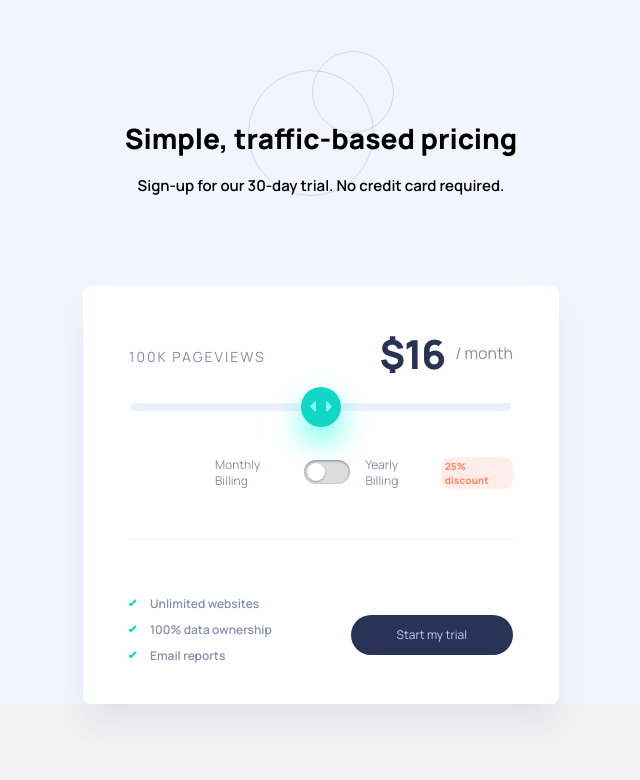
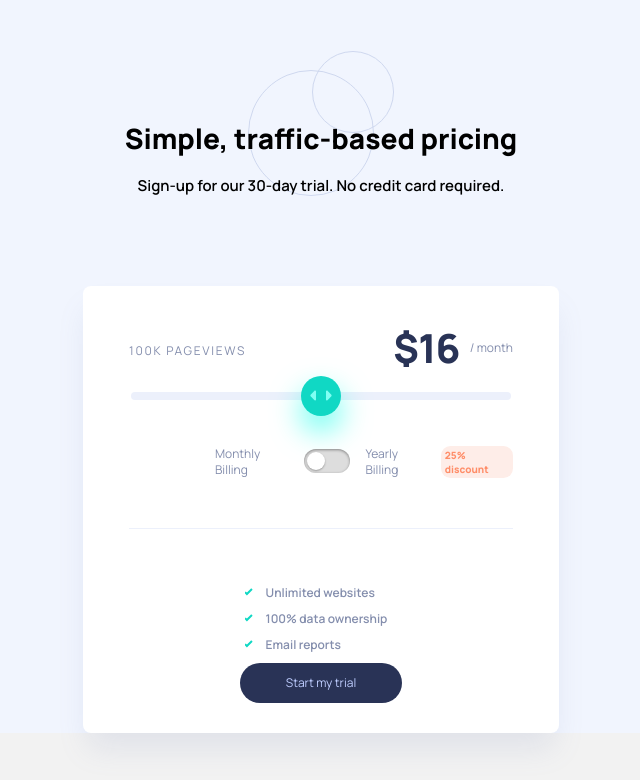
Before and after one commit to leavehumanitybehind/ubitinonevami.github.io, a plain HTML site: page index.html in a window 1280 px wide. Shown: the whole page, without its empty margins (319-959 px from the left). Drawn offline with Linux system fonts and the light colour scheme.

Commit message:
style fixes

```diff
--- a/index.html
+++ b/index.html
@@ -67,14 +67,26 @@
 
 </html>
 <style>
+    :root {
+        --white: #ffffff;
+        --light-grey: #F2F2F2;
+        --border-grey: #ECF0FB;
+        --basic-grey: #848EAD;
+        --basic-blue: #293356;
+        --peach: #FF8D68;
+
+    }
+
     body {
         width: 100%;
         margin: 0;
         padding: 0;
         font-family: 'Manrope', sans-serif;
-            background: #F2F2F2;
+        font-size: 12px;
+        background: var(--light-grey);
         position: relative;
     }
+
 
     .container {
         margin: 0 auto;
@@ -90,14 +102,28 @@
         background-image: url(./bg-circles.svg);
         background-position: bottom center;
         background-repeat: no-repeat;
+    }
 
+
+    @media (min-width: 868px) {
+        .text-block {
+            padding-top: 100px;
+            margin-bottom: 90px;
         }
+    }
+
 
     .text-block__title {
         font-weight: 800;
         font-size: 20px;
         line-height: 38px;
         text-align: center;
+    }
+
+    @media (min-width: 868px) {
+        .text-block__title {
+            font-size: 28px;
+        }
     }
 
     .text-block__desc {
@@ -107,15 +133,33 @@
         text-align: center;
     }
 
-        form {
+    @media (min-width: 868px) {
+        .text-block__desc {
+            font-size: 15px;
+        }
+    }
+
+    .form {
         margin: 0 auto;
         width: 60%;
-            background-color: white;
+        background-color: var(--white);
         padding: 40px 46px 30px 46px;
         box-shadow: 0px 20px 30px -5px rgba(127, 137, 185, 0.152073);
         border-radius: 8px;
         margin-bottom: 136px;
-            color: #848EAD;
+        color: var(--basic-grey);
+    }
+
+    @media (min-width: 868px) {
+        .form {
+            width: 50%;
+        }
+    }
+
+    @media (min-width: 1266px) {
+        .form {
+            width: 30%;
+        }
     }
 
     .form__text {
@@ -128,11 +172,17 @@
 
     .form__text-pageviews {
         order: 1;
-            font-size: 14px;
-            line-height: 19px;
+        line-height: 16px;
         margin: 0 auto 25px;
-            letter-spacing: 2px;
+        letter-spacing: 1.71429px;
         text-transform: uppercase;
+    }
+
+    @media (min-width: 668px) {
+        .form__text-pageviews {
+            margin: 0;
+            margin-top: -14px;
+        }
     }
 
     .form__text-general-price {
@@ -142,16 +192,28 @@
         align-items: center;
     }
 
+    @media (min-width: 668px) {
+        .form__text-general-price {
+            order: 2;
+            margin: 0 0 20px 0;
+        }
+    }
+
     .form__text-price {
-
-            font-style: normal;
         font-weight: 800;
         font-size: 32px;
-            line-height: 55px;
-            letter-spacing: -1px;
-            color: #293356;
+        line-height: 44px;
+        letter-spacing: -0.8px;
+        color: var(--basic-blue);
         transition: .6s;
         margin-right: 10px;
+    }
+
+
+    @media (min-width: 868px) {
+        .form__text-price {
+            font-size: 40px;
+        }
     }
 
     .form__promotion {
@@ -172,16 +234,29 @@
         cursor: pointer;
     }
 
+    @media (min-width: 868px) {
+        .range-price__input {
+            order: 3;
+        }
+    }
 
     .range-price__labels {
         display: flex;
         justify-content: center;
         align-items: center;
-            border-bottom: 1px solid #ECF0FB;
-            margin-bottom: 24px;
+        border-bottom: 1px solid var(--border-grey);
+        margin: 0 auto 24px;
         order: 4;
         padding-bottom: 38px;
-            order: 4;
+    }
+
+
+    @media (min-width: 668px) {
+        .range-price__labels {
+            margin-left: auto;
+            padding-bottom: 45px;
+            margin-bottom: 32px;
+        }
     }
 
     label {
@@ -191,6 +266,13 @@
         cursor: pointer;
     }
 
+    @media (min-width: 868px) {
+        label {
+            padding: 5px 5px 5px 86px;
+        }
+    }
+
+
     .range-price__checkbox {
         position: absolute;
         opacity: 0;
@@ -199,7 +281,6 @@
 
     label .range-price__label--mothly {
         position: relative;
-
     }
 
     label .range-price__label:before,
@@ -230,7 +311,7 @@
         height: 18px;
         width: 18px;
         margin-top: -10px;
-            background: #fff;
+        background: var(--white);
         border-radius: 50%;
         box-shadow: 0 1px 2px rgba(0, 0, 0, .3);
 
@@ -260,7 +341,7 @@
         font-size: 12px;
         line-height: 16px;
         padding-right: 55px;
-            color: #848EAD;
+        color: var(--basic-grey);
     }
 
     .range-price__label--yearly {
@@ -269,11 +350,10 @@
     }
 
     .range-price__discount {
-
         font-weight: 800;
         font-size: 10px;
         line-height: 14px;
-            color: #FF8D68;
+        color: var(--peach);
         background: #FEEDE8;
         border-radius: 9.5px;
         padding: 2px 4px;
@@ -286,6 +366,14 @@
         font-size: 12px;
         line-height: 16px;
         list-style: none;
+    }
+
+
+    @media (min-width: 868px) {
+        .promotion-list {
+            margin: 0;
+            margin-right: 10px;
+        }
     }
 
     .promotion-list li {
@@ -310,7 +398,7 @@
         line-height: 16px;
         text-align: center;
         color: #BECDFF;
-            background: #293356;
+        background: var(--basic-blue);
         border-radius: 20.5px;
         padding: 12px 46px;
         border: none;
@@ -325,7 +413,7 @@
         margin-bottom: 41px;
         border-radius: 5px;
         cursor: pointer;
-            background: #ECF0FB;
+        background: var(--border-grey);
         position: relative;
     }
 
@@ -360,9 +448,8 @@
         top: 70%;
         transform: translate(-50%, -50%);
         box-shadow: 0px 20px 30px -5px rgba(127, 137, 185, 0.1521);
-
         display: block;
-            background: #293356;
+        background: var(--basic-blue);
         border-radius: 10px;
         -webkit-animation: fadeOut 2s linear forwards;
         -moz-animation: fadeOut 2s linear forwards;
@@ -406,82 +493,6 @@
             opacity: 0;
         }
     }
-
-               @media (min-width: 630px) {
-            .text-block {
-                padding-top: 100px;
-                margin-bottom: 90px;
-
-
-            }
-
-            .range-price__input {
-                order: 3;
-            }
-
-            .form__text-general-price {
-                order: 2;
-                margin: 0 0 20px 0;
-            }
-
-            .form__text-pageviews {
-                margin: 0;
-                    margin-top: -14px;
-            }
-
-            .form__promotion {
-                flex-direction: row;
-                justify-content: space-between;
-            }
-
-            .form__text-price {
-
-
-                font-size: 40px;
-
-            }
-
-            .text-block__title {
-
-                font-size: 28px;
-
-            }
-
-            .text-block__desc {
-
-                font-size: 15px;
-
-            }
-
-            .promotion-list {
-                margin: 0;
-                margin-right: 10px;
-            }
-
-            .range-price__labels {
-
-                margin-left: auto;
-                padding-bottom: 45px;
-                margin-bottom: 32px;
-
-            }
-
-            label {
-                padding: 5px 5px 5px 86px;
-            }
-
-            .form {
-                width: 60%;
-            }
-        }
-
-        @media (min-width: 868px) {
-            .form {
-                width: 30%;
-            }
-
-        }
-
 </style>
 <script>
     const range = document.querySelector('.range-price__input');
@@ -533,7 +544,7 @@
     checkbox.addEventListener('change', function () {
         if (!this.checked) {
             range.addEventListener('change', changePrice(price_values))
-            price.style = "color:#293356; transition: .6s;"
+            price.style = "color:var(--basic-blue); transition: .6s;"
         } else {
             range.addEventListener('change', changePrice(price_values_discount))
             price.style = "color: #FF8D68;"
```
Lines whose indentation alone changed are shown as unchanged.
